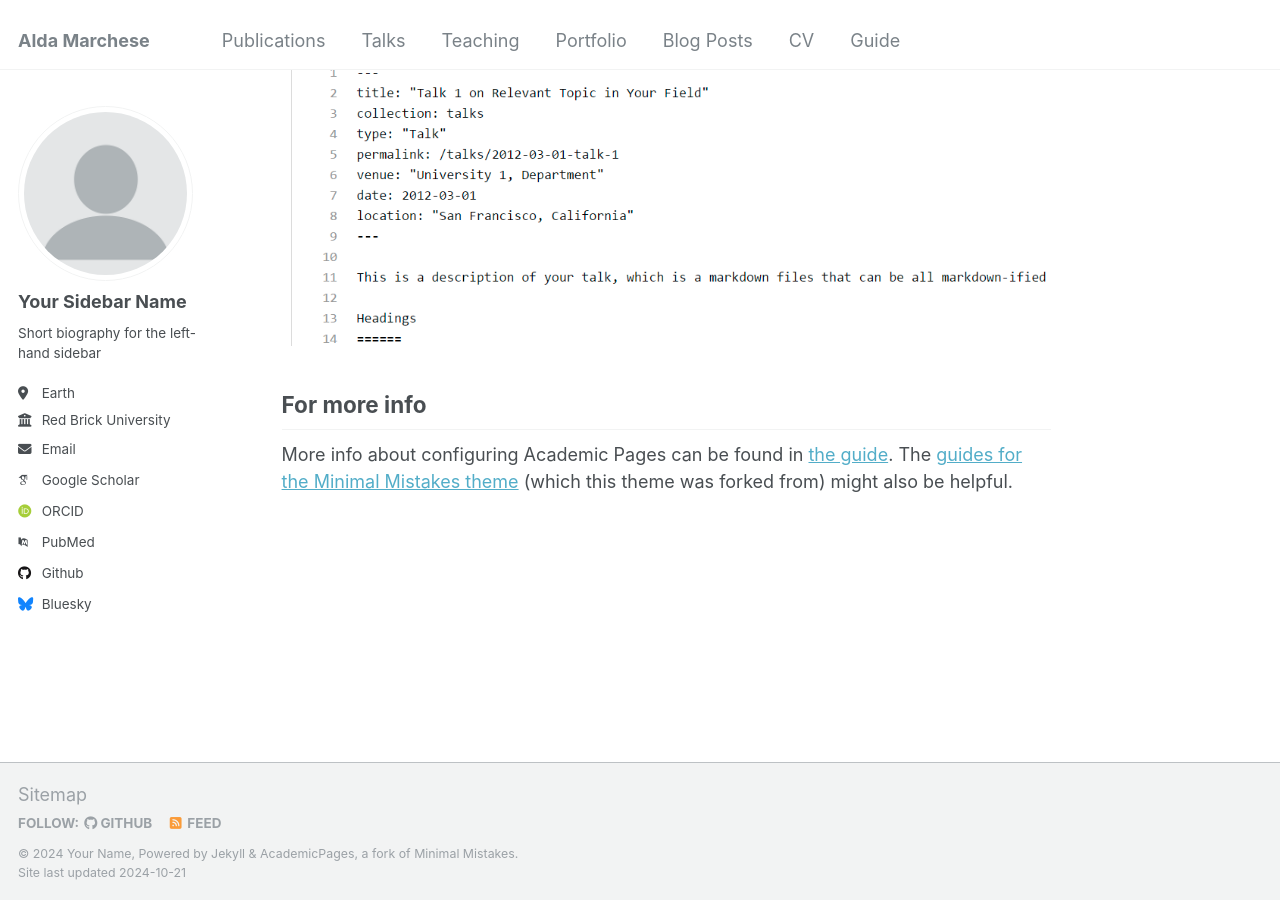
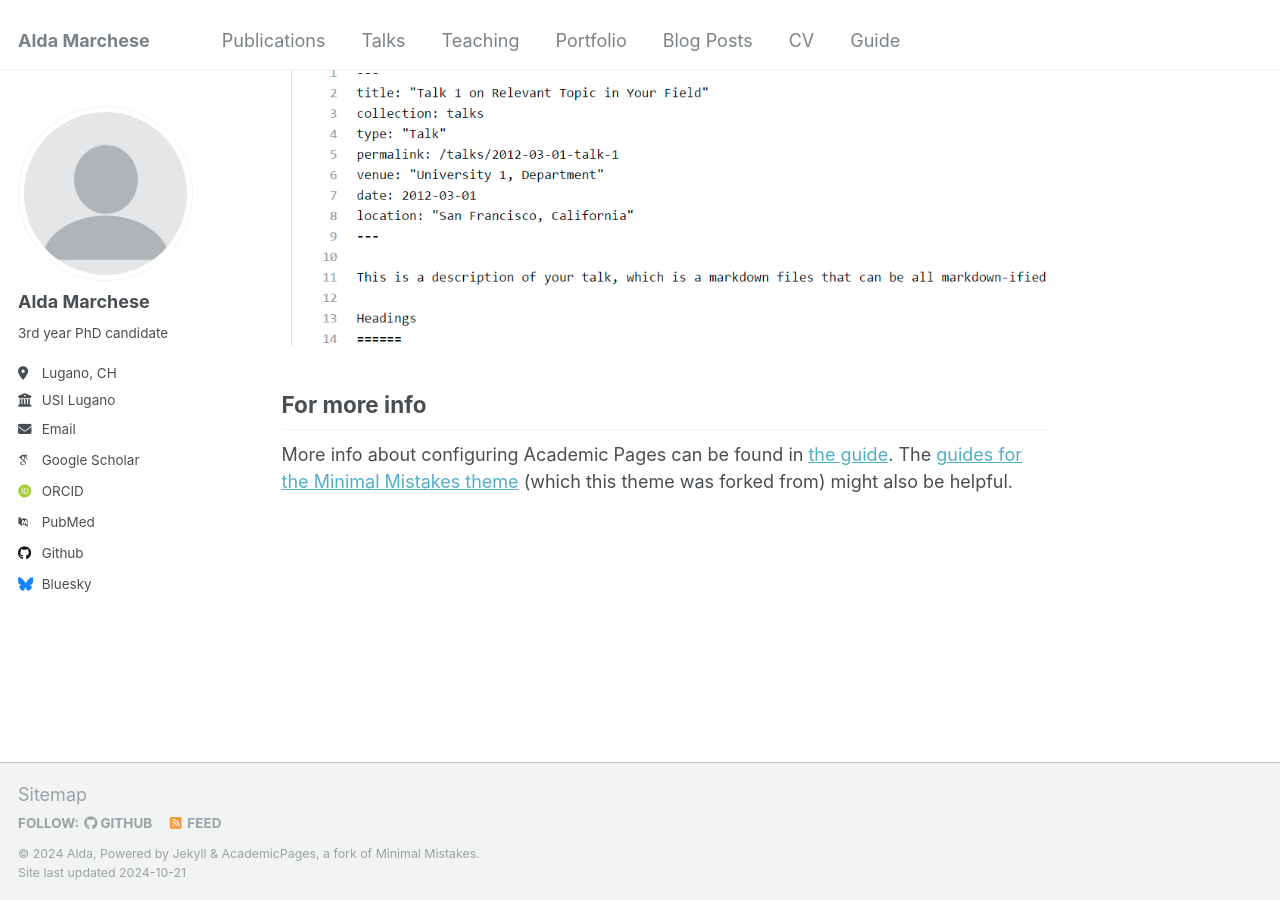
Before and after one commit to aldamarchese/aldamarchese.github.io, a Jekyll site: the page built from _pages/about.md, in a window 1280 px wide and 900 px high, scrolled down 2643 px. Built offline with Jekyll 4.4.1, drawn with Linux system fonts in a browser that asks for light colours; some web fonts are replaced.

Commit message:
Update _config.yml

```diff
--- a/_config.yml
+++ b/_config.yml
@@ -10,11 +10,11 @@
 locale                   : "en-US"
 title                    : "Alda Marchese"
 title_separator          : "-"
-name                     : &name "Your Name"
-description              : &description "personal description"
-url                      : https://academicpages.github.io # the base hostname & protocol for your site e.g. "https://mmistakes.github.io"
+name                     : &name "Alda"
+description              : &description "3rd year PhD candidate at USI Lugano"
+url                      : https://aldamarchese.github.io # the base hostname & protocol for your site e.g. "https://mmistakes.github.io"
 baseurl                  : "" # the subpath of your site, e.g. "/blog"
-repository               : "academicpages/academicpages.github.io"
+repository               : "aldamarchese/academicpages.github.io"
 
 # Site Author - The following control what appear as part of the author content on the side bar.
 #               If a field is blank the icon and link will not appear, otherwise it will be shown.
@@ -22,13 +22,13 @@ repository               : "academicpages/academicpages.github.io"
 author:
   # Biographic information
   avatar           : "profile.png"
-  name             : "Your Sidebar Name"
+  name             : "Alda Marchese"
   pronouns         : # example: "she/her"
-  bio              : "Short biography for the left-hand sidebar"
-  location         : "Earth"
-  employer         : "Red Brick University"
+  bio              : "3rd year PhD candidate"
+  location         : "Lugano, CH"
+  employer         : "USI Lugano"
   uri              : # URL
-  email            : "none@example.org"
+  email            : "alda.marchese@usi.ch"
 
   # Academic websites
   arxiv            : # URL - Update with the correct link to your profile
@@ -65,7 +65,7 @@ author:
   steam            : # Username
   telegram         : # URL
   tumblr           : # Username
-  twitter          : # Username for X / Twitter
+  twitter          : # @aldamarchese
   vine             : # Username
   weibo            : # Username
   wikipedia        : # Username
```
